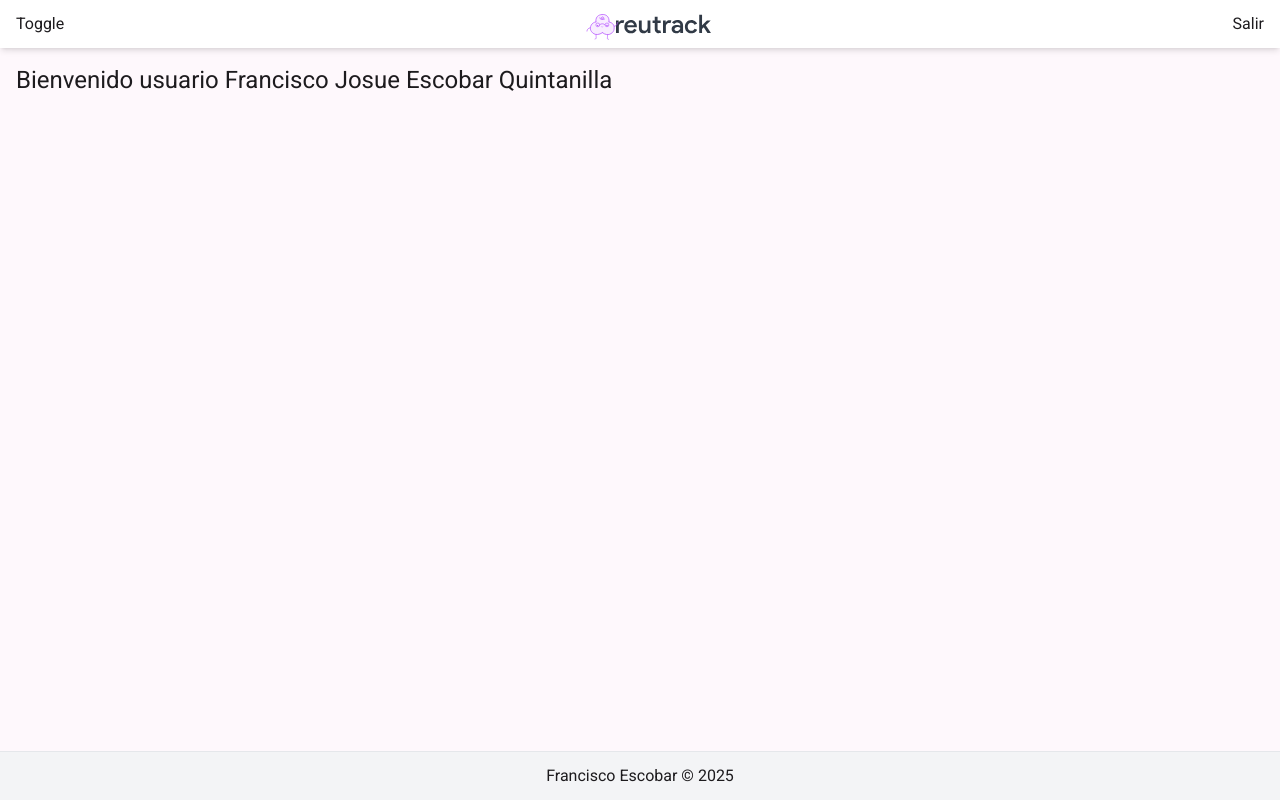
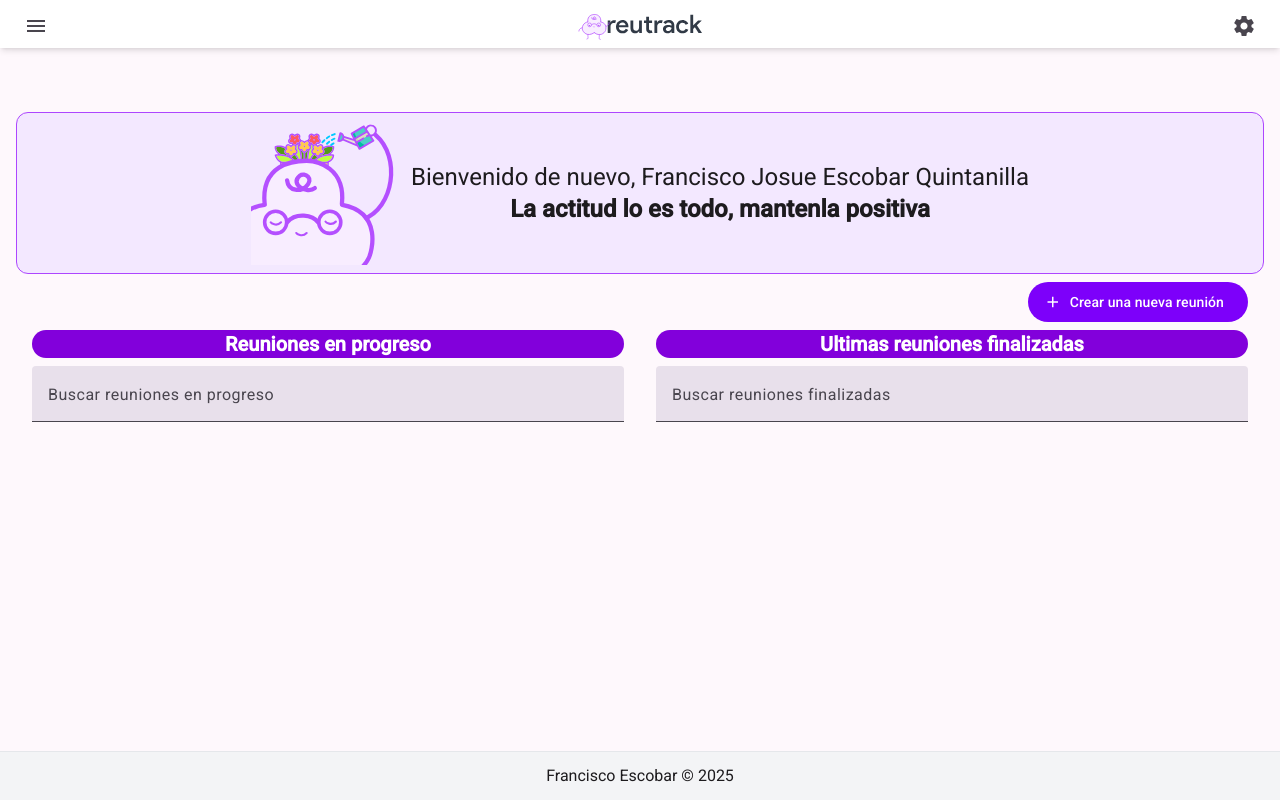
Before and after one commit to AsakuraEx/reutrack-angular, an Angular app: page / in a window 1280 px wide. Built offline with nearby package versions, Linux system fonts and the light colour scheme.

Commit message:
se finaliza navbar, queda pendiente inicio

```diff
--- a/angular.json
+++ b/angular.json
@@ -95,5 +95,8 @@
         }
       }
     }
+  },
+  "cli": {
+    "analytics": false
   }
 }
--- a/src/app/app.component.html
+++ b/src/app/app.component.html
@@ -1,26 +1,30 @@
   <div class="h-screen flex flex-col">
 
     @if(!isLoginPage){
-      <div class="fixed top-0 left-0 w-full bg-white shadow-md z-10 px-4 flex justify-between">
-        <button matButton (click)="sidenav.toggle()">Toggle</button>
+      <div class="fixed top-0 left-0 w-full bg-white shadow-md z-10 px-4 flex justify-between items-center">
+        <button mat-icon-button (click)="sidenav.toggle()">
+          <mat-icon>menu</mat-icon>
+        </button>
         <img src="images/Logo-reutrack-fondo-blanco.svg" alt="reutrack-logo" class="h-12">
-        <button matButton routerLink="/login">Salir</button>
+        <button mat-icon-button routerLink="/login">
+          <mat-icon>settings</mat-icon>
+        </button>
       </div>
     }
 
     <mat-sidenav-container class="h-screen">
 
-      <mat-sidenav #sidenav mode="side" closed>
+      <mat-sidenav #sidenav mode="over" closed>
 
         @if(!isLoginPage){
           <app-navbar></app-navbar>
         }
 
-        </mat-sidenav>
+      </mat-sidenav>
 
       <mat-sidenav-content>
 
-        <main [class]="!isLoginPage ? 'mt-16 ml-4':''">
+        <main [class]="!isLoginPage ? 'mt-16':''">
 
           <router-outlet />
 
--- a/src/app/app.component.ts
+++ b/src/app/app.component.ts
@@ -5,10 +5,11 @@ import { NavbarComponent } from './components/navbar/navbar.component';
 import {MatSidenav, MatSidenavModule} from '@angular/material/sidenav';
 import {MatToolbarModule} from '@angular/material/toolbar';
 import { MatButtonModule } from '@angular/material/button';
+import {MatIconModule} from '@angular/material/icon';
 
 @Component({
   selector: 'app-root',
-  imports: [RouterOutlet, NavbarComponent, MatSidenavModule, MatToolbarModule, RouterLink, MatButtonModule],
+  imports: [RouterOutlet, NavbarComponent, MatSidenavModule, MatToolbarModule, RouterLink, MatButtonModule, MatIconModule],
   templateUrl: './app.component.html',
   styleUrl: './app.component.css'
 })
--- /dev/null
+++ b/src/app/assets/frases.ts
@@ -0,0 +1,130 @@
+export const FrasesMotivadoras = [
+
+    {
+        dia: 1,
+        frase: 'El éxito es la suma de pequeños esfuerzos repetidos día tras día'
+    },
+    {
+        dia: 2,
+        frase: 'El trabajo duro vence al talento cuando el talento no trabaja duro'
+    },
+    {
+        dia: 3,
+        frase: 'La clave del éxito es comenzar antes de estar listo'
+    },
+    {
+        dia: 4,
+        frase: 'La motivación nos impulsa a comenzar, el hábito nos permite continuar'
+    },
+    {
+        dia: 5,
+        frase: 'El éxito no es la clave de la felicidad, la felicidad es la clave del éxito. Si amas lo que estás haciendo, serás exitoso'
+    },
+    {
+        dia: 6,
+        frase: 'El camino hacia el éxito está lleno de fracasos, pero solo aquellos que se atreven a continuar lo alcanzan'
+    },
+    {
+        dia: 7,
+        frase: 'No sueñes con el éxito, trabaja para lograrlo'
+    },
+    {
+        dia: 8,
+        frase: 'La excelencia no es un acto, es un hábito'
+    },
+    {
+        dia: 9,
+        frase: 'La confianza en uno mismo es el primer paso hacia el éxito'
+    },
+    {
+        dia: 10,
+        frase: 'El único lugar donde el éxito viene antes que el trabajo es en el diccionario'
+    },
+    {
+        dia: 11,
+        frase: 'El fracaso es una oportunidad para empezar de nuevo, pero de forma más inteligente'
+    },
+    {
+        dia: 12,
+        frase: 'El secreto de avanzar es comenzar'
+    },
+    {
+        dia: 13,
+        frase: 'No te preocupes por los fracasos, preocúpate por las oportunidades que pierdes al no intentarlo'
+    },
+    {
+        dia: 14,
+        frase: 'El éxito no es definitivo, el fracaso no es fatal: lo que cuenta es el coraje para continuar'
+    },
+    {
+        dia: 15,
+        frase: 'El trabajo duro siempre da sus frutos, solo necesitas ser paciente'
+    },
+    {
+        dia: 16,
+        frase: 'La diferencia entre lo imposible y lo posible radica en la determinación de una persona'
+    },
+    {
+        dia: 17,
+        frase: 'No puedes tener un día de cosecha si no has plantado nada'
+    },
+    {
+        dia: 18,
+        frase: 'Enfócate en tus objetivos, no en tus obstáculos'
+    },
+    {
+        dia: 19,
+        frase: 'Las oportunidades no ocurren, las creas'
+    },
+    {
+        dia: 20,
+        frase: 'La actitud lo es todo, mantenla positiva'
+    },
+    {
+        dia: 21,
+        frase: 'El éxito no es para los perezosos, sino para aquellos que están dispuestos a trabajar duro por él'
+    },
+    {
+        dia: 22,
+        frase: 'La excelencia no es una habilidad, es una actitud'
+    },
+    {
+        dia: 23,
+        frase: 'Cada día es una oportunidad para mejorar'
+    },
+    {
+        dia: 24,
+        frase: 'Juntos podemos lograr lo que ninguno de nosotros podría lograr solo'
+    },
+    {
+        dia: 25,
+        frase: 'El trabajo en equipo divide el trabajo y multiplica los resultados'
+    },
+    {
+        dia: 26,
+        frase: 'La fuerza del equipo radica en cada miembro individual. La fuerza de cada miembro radica en el equipo'
+    },
+    {
+        dia: 27,
+        frase: 'En un equipo, el éxito se celebra juntos y el fracaso se supera juntos'
+    },
+    {
+        dia: 28,
+        frase: 'El éxito no es solo lo que logras, sino lo que inspiras a otros a lograr'
+    },
+    {
+        dia: 29,
+        frase: 'La vida es corta, ¡empieza por el café y luego veamos qué más puedes hacer!'
+    },
+    {
+        dia: 30,
+        frase: 'La colaboración es la clave para desbloquear el potencial del equipo y alcanzar grandes logros'
+    },
+    {
+        dia: 31,
+        frase: 'La magia sucede cuando un grupo de individuos comparte un objetivo común y trabaja juntos para alcanzarlo'
+    },
+
+
+
+]
--- a/src/app/components/navbar/navbar.component.html
+++ b/src/app/components/navbar/navbar.component.html
@@ -1,4 +1,19 @@
-  <ul class="flex flex-col justify-center bg-purple-100 h-screen">
-    <li><a routerLink="/" routerLinkActive="active" [routerLinkActiveOptions]="{ exact: true }" ariaCurrentWhenActive="page">Inicio</a></li>
-    <li><a routerLink="/about" routerLinkActive="active" [routerLinkActiveOptions]="{ exact: true }" ariaCurrentWhenActive="page">Acerca de</a></li>
-  </ul>
+  <div class="bg-purple-100 h-full border-r border-purple-300 overflow-y-hidden pt-16">
+    <div class="flex flex-col justify-center">
+
+      @for(option of menuOptions; track option.path){
+
+        <button mat-button
+          routerLink="{{ option.path }}"
+          routerLinkActive="active"
+          [routerLinkActiveOptions]="{ exact: true }"
+          ariaCurrentWhenActive="page"
+        >
+          <mat-icon>{{ option.icon }}</mat-icon>
+          {{ option.name }}
+        </button>
+
+      }
+
+    </div>
+  </div>
--- a/src/app/components/navbar/navbar.component.ts
+++ b/src/app/components/navbar/navbar.component.ts
@@ -1,16 +1,19 @@
-import { Component } from '@angular/core';
+import { Component, OnInit } from '@angular/core';
 import { RouterLink, RouterModule } from '@angular/router';
 import {MatButtonModule} from '@angular/material/button';
+import {MatIconModule} from '@angular/material/icon';
+import { options } from '../../config/sidebar-menu';
 
 @Component({
   selector: 'app-navbar',
-  imports: [RouterLink, RouterModule, MatButtonModule],
+  imports: [RouterLink, RouterModule, MatButtonModule, MatIconModule],
   templateUrl: './navbar.component.html',
   styleUrl: './navbar.component.css'
 })
 export class NavbarComponent {
 
   navbarVisible = false;
+  menuOptions = options;
 
   mostrarNavbar() {
     this.navbarVisible = !this.navbarVisible;
--- /dev/null
+++ b/src/app/config/sidebar-menu.ts
@@ -0,0 +1,12 @@
+export const options = [
+    {
+        path: '/',
+        name: 'Inicio',
+        icon: 'home'
+    },
+    {
+        path: '/about',
+        name: 'Acerca de',
+        icon: 'search'
+    }
+]
--- a/src/app/views/inicio-view/inicio-view.component.html
+++ b/src/app/views/inicio-view/inicio-view.component.html
@@ -1 +1,56 @@
-<h1 class="text-2xl">Bienvenido usuario Francisco Josue Escobar Quintanilla</h1>
+
+<div class="container mx-auto py-12 px-4">
+
+    <picture class="flex gap-4 justify-center items-center py-2 px-4 border border-purple-500 rounded-xl bg-purple-100 w-full">
+
+        <img
+            [src]="`/images/frases/reu-${dia}.svg`"
+            alt="Reulito diario"
+            class="aspect-square object-cover max-w-36"
+        >
+        <div class="text-center">
+            <h1 class="text-2xl">Bienvenido de nuevo, Francisco Josue Escobar Quintanilla</h1>
+            <span class="text-2xl font-bold">
+                {{ frase }}
+            </span>
+        </div>
+
+    </picture>
+    <div class="flex mt-2">
+
+        <div class="w-1/2 px-4">
+
+            <div class="bg-purple-700 text-white rounded-full mt-12">
+                <h1 class="text-xl font-bold text-center">Reuniones en progreso</h1>
+            </div>
+
+            <mat-form-field class="w-full mt-2">
+                <mat-label>Buscar reuniones en progreso</mat-label>
+                <input matInput placeholder="Busca por cualquier campo de la tabla..." #input>
+            </mat-form-field>
+
+        </div>
+
+        <div class="w-1/2 px-4">
+
+            <div class="flex justify-end">
+                <button mat-flat-button class="mb-2">
+                    <mat-icon>add</mat-icon>
+                    Crear una nueva reunión
+                </button>
+            </div>
+
+            <div class="bg-purple-700 text-white rounded-full">
+                <h1 class="text-xl font-bold text-center">Ultimas reuniones finalizadas</h1>
+            </div>
+
+            <mat-form-field class="w-full mt-2">
+                <mat-label>Buscar reuniones finalizadas</mat-label>
+                <input matInput placeholder="Busca por cualquier campo de la tabla..." #input>
+            </mat-form-field>
+
+        </div>
+    </div>
+
+
+</div>
--- a/src/app/views/inicio-view/inicio-view.component.ts
+++ b/src/app/views/inicio-view/inicio-view.component.ts
@@ -1,12 +1,33 @@
-import { Component } from '@angular/core';
+import { Component, OnInit } from '@angular/core';
 import {MatButtonModule} from '@angular/material/button';
+import { MatIconModule } from '@angular/material/icon';
+import {MatFormFieldModule} from '@angular/material/form-field';
+import {MatInputModule} from '@angular/material/input';
+import { FrasesMotivadoras } from '../../assets/frases';
 
 @Component({
   selector: 'app-inicio-view',
-  imports: [MatButtonModule],
+  imports: [MatButtonModule, MatIconModule, MatFormFieldModule, MatInputModule],
   templateUrl: './inicio-view.component.html',
   styleUrl: './inicio-view.component.css'
 })
-export class InicioViewComponent {
+export class InicioViewComponent implements OnInit {
+
+    frases: any = [];
+    frase!: string;
+    dia!:number;
+
+    MostrarFrase(): void {
+        const fechaActual = new Date()
+        for(let item of FrasesMotivadoras){
+          this.frases.push(item);
+        }
+        this.frase = this.frases.find( (f:any) => f.dia === fechaActual.getDate()).frase
+        this.dia = fechaActual.getDate()
+    }
+
+    ngOnInit(): void {
+        this.MostrarFrase();
+    }
 
 }
```
